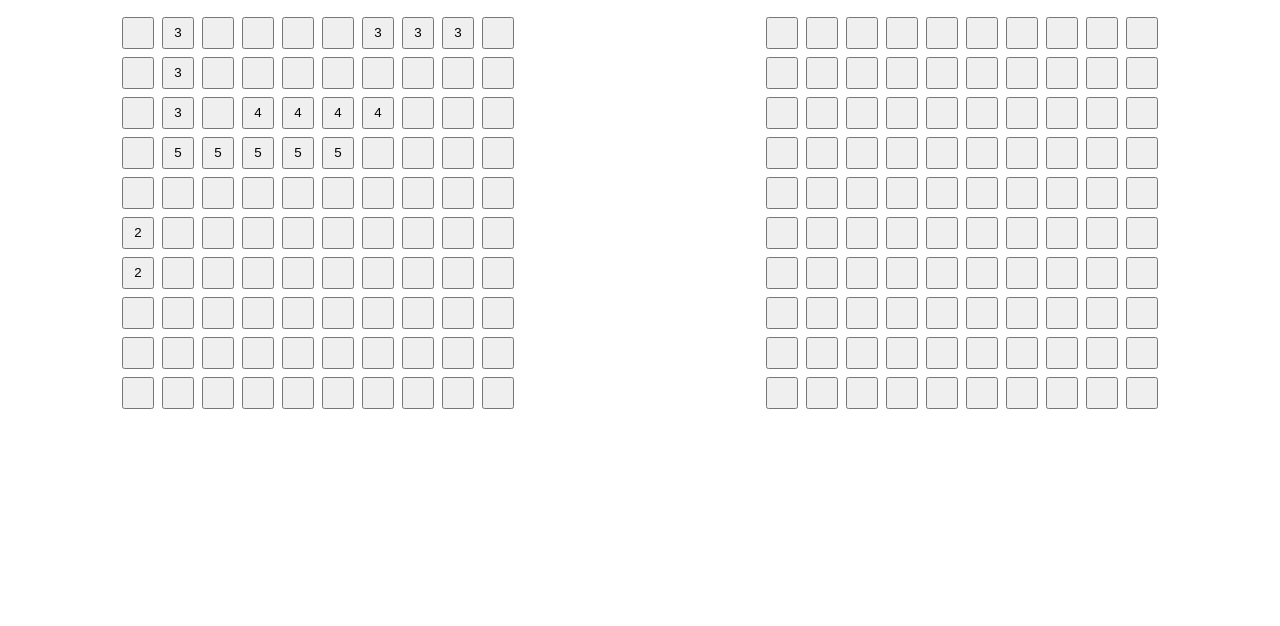
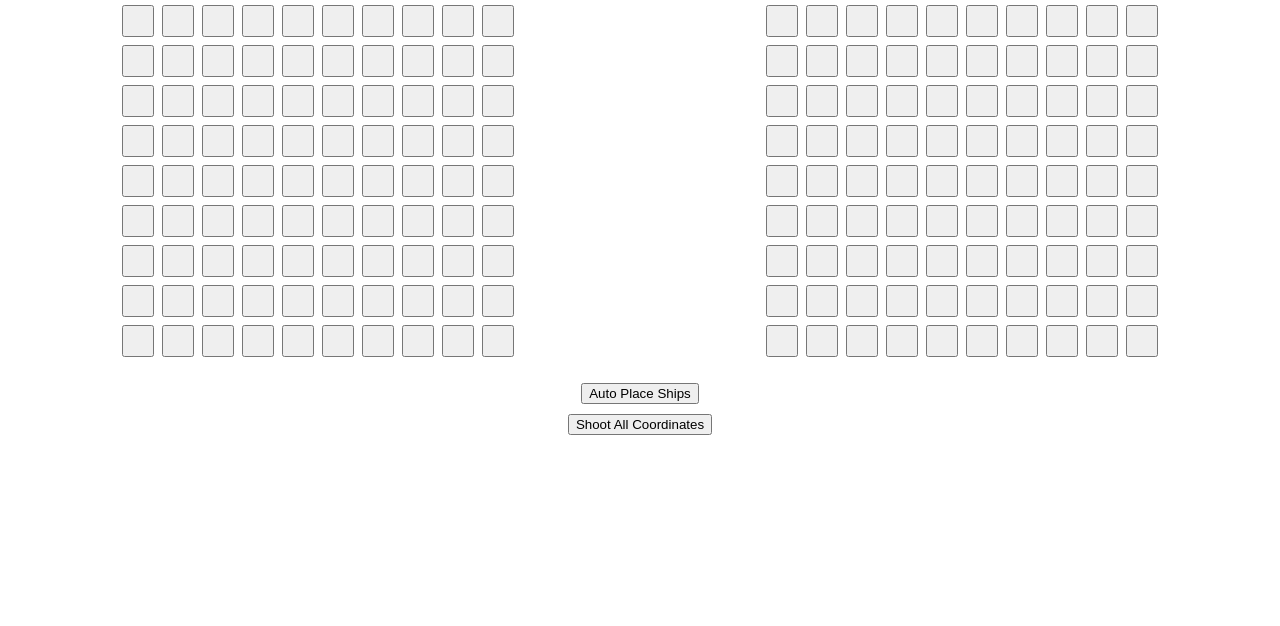
Before and after one commit to Xauzu/odin-battleship, a website built with webpack: page src/index.html in a window 1280 px wide. Shown: the part 174-800 px from the top of the page. Built offline with nearby package versions, Linux system fonts and the light colour scheme.

Commit message:
Add test buttons and basic styling

```diff
--- a/src/index.js
+++ b/src/index.js
@@ -3,7 +3,7 @@ import { Gameboard } from './gameboard';
 
 import './style.css';
 
-const test = 0;
+const test = 1;
 const gameboards = [];
 
 const generateShipPlacements = (gameboard, shipLengthArray) => {
@@ -19,6 +19,36 @@ const generateShipPlacements = (gameboard, shipLengthArray) => {
             shipLengths.shift();
         }
     }
+}
+
+const addTestButtons = function addTestButtons(length, width) {
+    const content = document.querySelector('#content');
+
+    const buttonContainer = document.createElement('div');
+    buttonContainer.id = 'action-button-container';
+    content.appendChild(buttonContainer);
+
+    const autoPlaceButton = document.createElement('button');
+    autoPlaceButton.id = 'auto-place-button';
+    autoPlaceButton.textContent = 'Auto Place Ships';
+    autoPlaceButton.addEventListener('click', () => {
+        generateShipPlacements(gameboards[0], [5, 4, 3, 3, 2])
+        updateDisplay(0, gameboards[0]);
+    }); // Temp hardcoded array
+    buttonContainer.appendChild(autoPlaceButton);
+
+    const shootAllButton = document.createElement('button');
+    shootAllButton.id = 'shoot-all-button';
+    shootAllButton.textContent = 'Shoot All Coordinates';
+    shootAllButton.addEventListener('click', () => {
+        for (let i = 0; i < length * width; i++) {
+            const x = i % length;
+            const y = Math.floor(i / length);
+            gameboards[1].getCoordinate(x, y).shoot();
+        }
+        updateDisplay(1, gameboards[1]);
+    }); // Temp hardcoded array
+    buttonContainer.appendChild(shootAllButton);
 }
 
 // eslint-disable-next-line no-unused-vars
@@ -37,12 +67,15 @@ const setup = (function setup() {
         setupDisplay(i, length, width);
     }
 
-    // Ai board
     const shipLengths = [5, 4, 3, 3, 2];
-    for (let i = test; i < 2; i++) {
-        generateShipPlacements(gameboards[i], shipLengths);
+    for (let i = 0; i < 2; i++) {
+        // Ai board
+        if (i === 1)
+            generateShipPlacements(gameboards[i], shipLengths);
         updateDisplay(i, gameboards[i]);
     }
 
+    if (test) addTestButtons(length, width);
+
     updateMessage('Finished setting up');
 })();
--- a/src/style.css
+++ b/src/style.css
@@ -9,8 +9,8 @@ html, body {
 }
 
 #message-display {
-    margin: 3%;
-    padding: 3%;
+    margin: 2%;
+    padding: 2%;
     text-align: center;
     font-family: Arial, Helvetica, sans-serif;
     font-size: xx-large;
@@ -38,3 +38,20 @@ html, body {
     width: 2rem;
     height: 2rem;
 }
+
+.ship-hit {
+    background-color: red;
+}
+
+#action-button-container {
+    display: flex;
+    flex-direction: column;
+    gap: 10px;
+    margin: 2vw 2vh;
+
+    align-items: center;
+}
+
+#auto-place-button, #shoot-all-button {
+    width: fit-content;
+}
```
